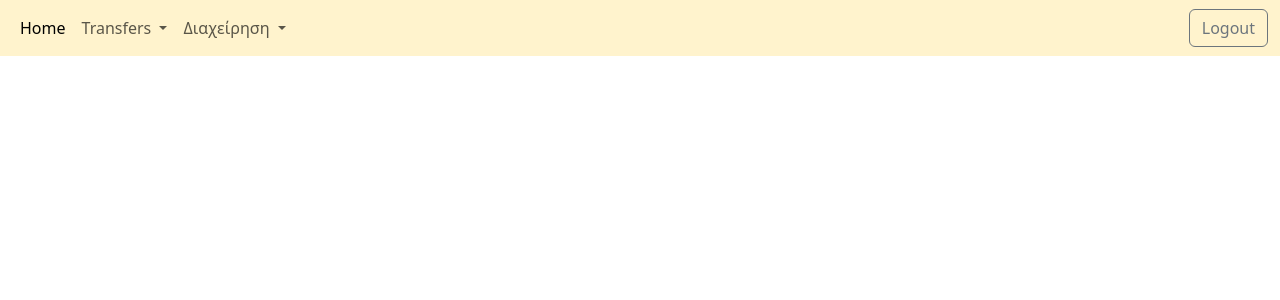
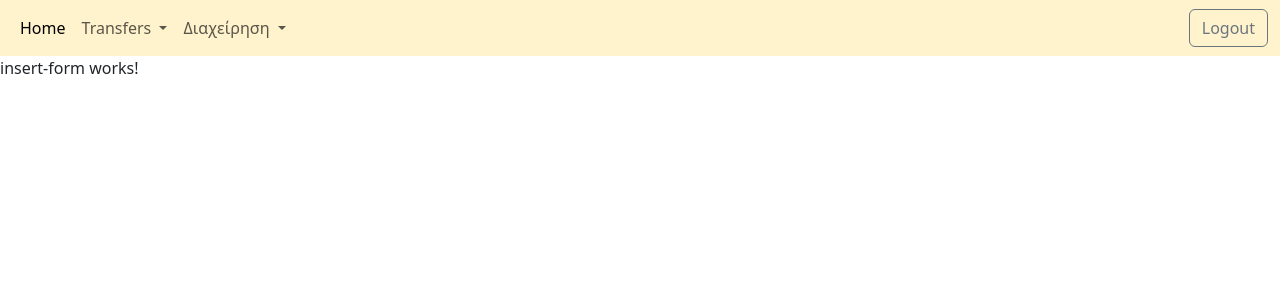
Before and after one commit to droksty/transfer-manager-client-demo, an Angular app: page /transfers/insert in a window 1280 px wide. Before the commit this address led to /. Shown: the top 300 px of the page. Built offline with nearby package versions, Linux system fonts and the light colour scheme.

Commit message:
create transfer insert-form component, add to routing

```diff
--- a/src/app/app.module.ts
+++ b/src/app/app.module.ts
@@ -7,12 +7,14 @@ import { NavbarComponent } from './navbar/navbar.component';
 import { TransferListComponent } from './transfers/transfer-list/transfer-list.component';
 import { AppRoutingModule } from './app.routing.module';
 import { TransferService } from './transfers/transfer.service';
+import { InsertFormComponent } from './transfers/insert-form/insert-form.component';
 
 @NgModule({
   declarations: [
     AppComponent,
     NavbarComponent,
     TransferListComponent,
+    InsertFormComponent,
   ],
   imports: [
     BrowserModule,
--- a/src/app/app.routing.module.ts
+++ b/src/app/app.routing.module.ts
@@ -2,9 +2,11 @@ import { NgModule } from "@angular/core";
 import { Routes, RouterModule } from "@angular/router";
 
 import { TransferListComponent } from "./transfers/transfer-list/transfer-list.component";
+import { InsertFormComponent } from "./transfers/insert-form/insert-form.component";
 
 const routes: Routes = [
-  { path: 'transfers/list', component: TransferListComponent}
+  { path: 'transfers/list', component: TransferListComponent },
+  { path: 'transfers/insert', component: InsertFormComponent }
 ];
 
 @NgModule({
--- a/src/app/navbar/navbar.component.html
+++ b/src/app/navbar/navbar.component.html
@@ -15,7 +15,7 @@
             Transfers
           </a>
           <ul class="dropdown-menu">
-            <li><a class="dropdown-item" href="#">Εισαγωγή</a></li>
+            <li><a class="dropdown-item" routerLink="transfers/insert">Εισαγωγή</a></li>
             <li><a class="dropdown-item" href="#">Αναζήτηση</a></li>
           </ul>
         </li>
--- /dev/null
+++ b/src/app/transfers/insert-form/insert-form.component.html
@@ -0,0 +1 @@
+<p>insert-form works!</p>
```
Also changed, not shown: src/app/transfers/insert-form/insert-form.component.ts (added, +10 -0 lines), src/app/transfers/insert-form/insert-form.component.css (added).
